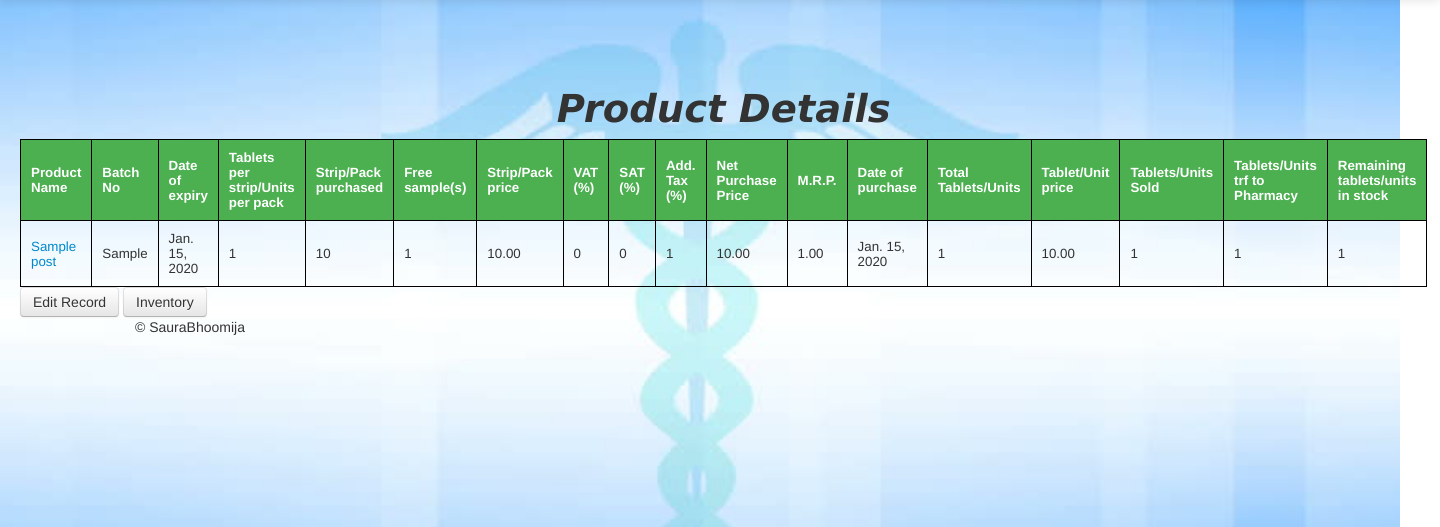
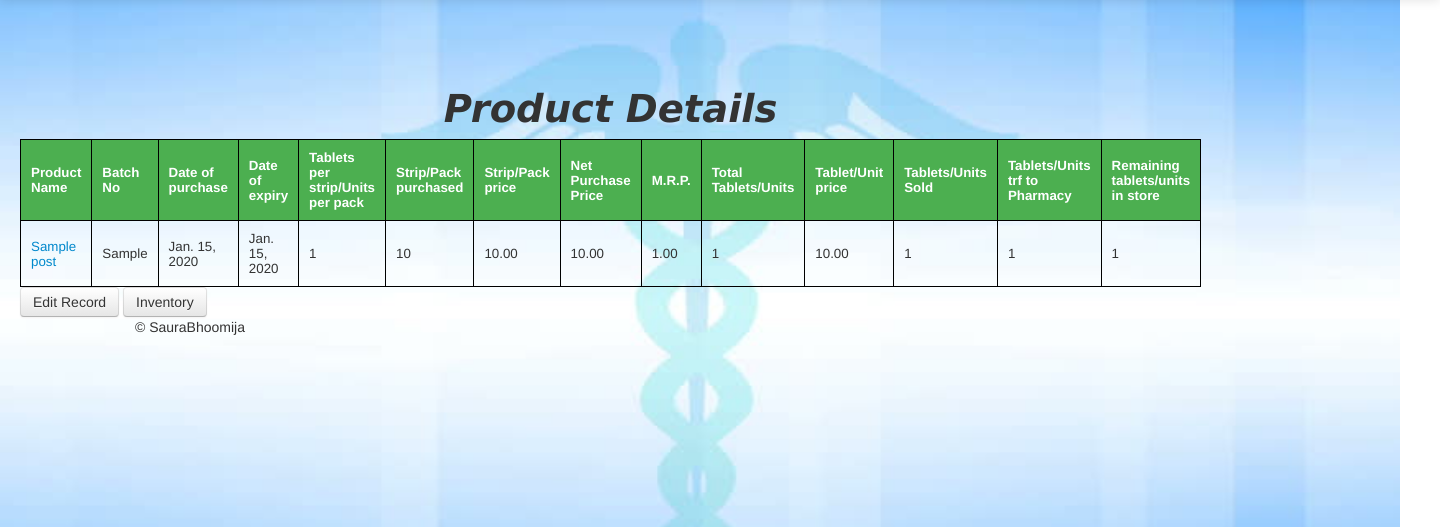
Before and after one commit to gsaurabhg/pharmacy, a Django app: page /post/1/ in a window 1440 px wide. Shown: the part 41-568 px from the top of the page. Run offline with Django 3.2, Linux system fonts and the light colour scheme; a user stored in the database is signed in; tables that the repository leaves empty hold one stand-in row (values such as "Sample post").

Commit message:
RevB: changed as per the new Req

```diff
--- a/pharmacyapp/forms.py
+++ b/pharmacyapp/forms.py
@@ -4,14 +4,16 @@ from .models import Bill
 from .models import PatientDetail, returnBill
 
 class PostForm(forms.ModelForm):
-    dateOfPurchase =  forms.DateField(input_formats= [('%d-%m-%Y')],label="Date of Purchase",help_text="(Pls Enter Date in dd-mm-yyyy format)")
+    #dateOfPurchase =  forms.DateField(input_formats= [('%d-%m-%Y')],label="Date of Purchase",help_text="(Pls Enter Date in dd-mm-yyyy format)")
     class Meta:
         model = Post
-        exclude = ['pharmacy_user','netPurchasePrice','noOfTablets','pricePerTablet','noOfTabletsSold','noOfTabletsInStores','expiryDate','noOfTabletsToTrf']
+        exclude = ['pharmacy_user','netPurchasePrice','noOfTablets','pricePerTablet','noOfTabletsSold','noOfTabletsInStores',
+        		'expiryDate','noOfTabletsToTrf','netPurchasePrice','vat','sat','addTax','freeArticles','dateOfPurchase']
         widgets = {
                 'quantity' : forms.TextInput(    attrs   =  {'placeholder':'Number of strips'}),
                 'mrp' : forms.TextInput(    attrs   =  {'placeholder':'Maximum Retail Price per strip'}),
-        		'expiryDate' : forms.TextInput(    attrs   =  {'placeholder':'YYYY-MM-DD'})
+        		'expiryDate' : forms.TextInput(    attrs   =  {'placeholder':'YYYY-MM-DD'}),
+        		'dateOfPurchase' : forms.TextInput(    attrs   =  {'placeholder':'DD-MM-YYYY'})
         }
 
 
--- a/pharmacyapp/models.py
+++ b/pharmacyapp/models.py
@@ -17,7 +17,7 @@ class Post(models.Model):
     netPurchasePrice = models.DecimalField(max_digits=8, decimal_places=2,validators=[MinValueValidator(Decimal('0.01'))])
     mrp = models.DecimalField("M.R.P.",max_digits=8, decimal_places=2,validators=[MinValueValidator(Decimal('0.01'))])
     dateOfPurchase = models.DateField("Date Of Purchase",default=timezone.now)
-    vat = models.PositiveSmallIntegerField("VAT (%)",choices=Tax,default ='4')
+    vat = models.PositiveSmallIntegerField("VAT (%)",choices=Tax,default ='0')
     sat = models.PositiveSmallIntegerField("SAT (%)",choices=Tax_sat,default ='0')
     addTax = models.PositiveSmallIntegerField("Additional Taxes (%)",default ='0')
     noOfTablets = models.PositiveSmallIntegerField(default ='0')
--- a/pharmacyapp/static/css/pharmacyapp.css
+++ b/pharmacyapp/static/css/pharmacyapp.css
@@ -119,7 +119,7 @@ body {
     /* Enable use of floated navbar text */
     .navbar-text.pull-right {
     float: none;
-    padding-left: 5px;
+    padding-left: 7px;
     padding-right: 5px;
     }
 }
@@ -147,7 +147,7 @@ body {
         border-style:none none solid none;
     }
     h1.storeTitle {
-        font-size:12pt;
+        font-size:10pt;
     	color: black;
         line-height: 2px;
     }
--- a/pharmacyapp/static/js/jscript-queries.js
+++ b/pharmacyapp/static/js/jscript-queries.js
@@ -97,7 +97,7 @@ function finishTable_v1(colNo)
 
 function get_batch_no(request_data)
 {
-	request_data=request_data.trim().replace(/ /g, '-_____-');
+	request_data=request_data.trim().replace(/\s/g, '-_____-');
 	var url = "/medicineName/" + request_data + "/get_batch_no";
 	var medicineName = request_data;
 	$.getJSON(url, function(medName){
@@ -139,6 +139,16 @@ $.datepicker.setDefaults({
 });
 
 $(document).ready(function() {
+    $( "#dateOfPurchaseForm" ).datepicker({
+     changeDay: true,
+     changeMonth: true,
+     changeYear: true,
+     dateFormat: 'dd-mm-yy',
+  });
+});
+
+
+$(document).ready(function() {
    $('#expiryDateForm').datepicker({
      changeMonth: true,
      changeYear: true,
@@ -148,17 +158,7 @@ $(document).ready(function() {
         var iMonth = $("#ui-datepicker-div .ui-datepicker-month :selected").val();
         var iYear = $("#ui-datepicker-div .ui-datepicker-year :selected").val();
         $(this).datepicker('setDate', new Date(iYear, iMonth, 1));
-     },
-
-     beforeShow: function() {
-       if ((selDate = $(this).val()).length > 0)
-       {
-          iYear = selDate.substring(selDate.length - 4, selDate.length);
-          iMonth = jQuery.inArray(selDate.substring(0, selDate.length - 5), $(this).datepicker('option', 'monthNames'));
-          $(this).datepicker('option', 'defaultDate', new Date(iYear, iMonth, 1));
-          $(this).datepicker('setDate', new Date(iYear, iMonth, 1));
-       }
-    }
+     }
   });
 });
 
--- a/pharmacyapp/templates/pharmacyapp/patient_details.html
+++ b/pharmacyapp/templates/pharmacyapp/patient_details.html
@@ -25,8 +25,8 @@
 
     <form method="POST" class="patient-form">{% csrf_token %}
         {{ form.as_p }}
-        <button type="submit" class="save btn btn-default" name="search" value="search">Search</button>
-        <button type="submit" class="save btn btn-default" name="newReg" value="newReg">New Registeration</button>
+        <button type="submit" class="save btn btn-default" name="search" value="search">Search Old Patient</button>
+        <button type="submit" class="save btn btn-default" name="newReg" value="newReg">New Patient</button>
     </form>
 
 {% endblock body_block%}
--- a/pharmacyapp/templates/pharmacyapp/possibilites.html
+++ b/pharmacyapp/templates/pharmacyapp/possibilites.html
@@ -19,7 +19,7 @@
 			<td>{{ patientDetail.patientName}}</td>
 			<td>{{ patientDetail.patientPhoneNo}}</td>
 			<td><a <button type="submit" class="save btn btn-default" href="{% url 'medicine_order' pk=patientDetail.pk %}">Add</button></a></td>
-			<td><a <button type="submit" class="save btn btn-default" href="{% url 'bill_details' pk=patientDetail.pk %}" name="order" value="order">Order Preview</button></a></td>
+			<td><a <button type="submit" class="save btn btn-default" href="{% url 'bill_details' pk=patientDetail.pk %}" name="order" value="order">View Ordered Medicines</button></a></td>
 			<td><a <button type="submit" class="save btn btn-default" href="{% url 'medicine_last_checkout' pk=patientDetail.pk %}" name="previousBill" value="previousBill">Previous Bill</button></a></td>
 		</tr>
 		{% endfor %}
--- a/pharmacyapp/templates/pharmacyapp/post_detail.html
+++ b/pharmacyapp/templates/pharmacyapp/post_detail.html
@@ -14,37 +14,29 @@
 		<tr>
 			<th>Product Name</th>
 			<th>Batch No</th>
+			<th>Date of purchase</th>
 			<th>Date of expiry</th>
 			<th>Tablets per strip/Units per pack</th>
 			<th>Strip/Pack purchased</th>
-			<th>Free sample(s)</th>
 			<th>Strip/Pack price</th>
-			<th>VAT (%)</th>
-			<th>SAT (%)</th>
-			<th>Add. Tax (%)</th>
 			<th>Net Purchase Price</th>
 			<th>M.R.P.</th>
-			<th>Date of purchase</th>
 			<th>Total Tablets/Units</th>
 			<th>Tablet/Unit price</th>
 			<th>Tablets/Units Sold</th>
 			<th>Tablets/Units trf to Pharmacy</th>
-			<th>Remaining tablets/units in stock</th>
+			<th>Remaining tablets/units in store</th>
 		</tr>
 		<tr>
 			<td><a href="{% url 'post_detail' pk=post.pk %}">{{ post.medicineName }}</a></td>
 			<td>{{ post.batchNo }}</td>
+			<td>{{ post.dateOfPurchase }}</td>
 			<td>{{ post.expiryDate}}</td>
 			<td>{{ post.pack }}</td>
 			<td>{{ post.quantity}}</td>
-			<td>{{ post.freeArticles}}</td>
 			<td>{{ post.pricePerStrip}}</td>
-			<td>{{ post.vat}}</td>
-			<td>{{ post.sat}}</td>
-			<td>{{ post.addTax}}</td>
 			<td>{{ post.netPurchasePrice}}</td>
 			<td>{{ post.mrp }}</td>
-			<td>{{ post.dateOfPurchase }}</td>
 			<td>{{ post.noOfTablets}}</td>
 			<td>{{ post.pricePerTablet}}</td>
 			<td>{{ post.noOfTabletsSold}}</td>
--- a/pharmacyapp/templates/pharmacyapp/post_list.html
+++ b/pharmacyapp/templates/pharmacyapp/post_list.html
@@ -24,7 +24,7 @@
 			<th>Batch No</th>
 			<th>Date of Expiry</th>
 			<th>Tablets/Unit Price</th>
-			<th>Remaining tablets/units in stock</th>
+			<th>Remaining tablets/units in store</th>
 			<th>Tablets in pharmacy</th>
 			<th>Tablets to transfer</th>
 		</tr>
--- a/pharmacyapp/templates/pharmacyapp/sideNavigation.html
+++ b/pharmacyapp/templates/pharmacyapp/sideNavigation.html
@@ -44,7 +44,7 @@
 			<td>{{ billDetail.totalPrice }}</td>
 			<td>{{ billDetail.discount }}</td>
 			<td>{{ billDetail.discountedPrice }}</td>
-			<td><a <button type="submit" class="save btn btn-default" name="remove" value="remove" href="{% url 'medicine_remove' pk=billDetail.pk %}">Remove from Cart</button></a></td>
+			<td><a <button type="submit" class="save btn btn-default" name="remove" value="remove" href="{% url 'medicine_remove' pk=billDetail.pk %}">Remove Medicine</button></a></td>
 			<!--
 			<script type="text/javascript" src="/static/js/jscript-queries.js"></script>
 			<td><button id="delete-btn"> Delete</button></td>-->
@@ -64,8 +64,8 @@
         </tbody>
     </table>
     {% if user.is_authenticated %}
-    <a <button type="submit" class="save btn btn-default" href="{% url 'medicine_order' pk=billGeneration.0.patientID.pk %}">Add</button></a>
-    <a <button type="submit" class="save btn btn-default" href="{% url 'medicine_checkout' pk=billGeneration.0.patientID.pk %}">Checkout</button></a>
+    <a <button type="submit" class="save btn btn-default" href="{% url 'medicine_order' pk=billGeneration.0.patientID.pk %}">Add Medicine</button></a>
+    <a <button type="submit" class="save btn btn-default" href="{% url 'medicine_checkout' pk=billGeneration.0.patientID.pk %}">Final Billing</button></a>
     {% endif %}
 {% endif %}
 
--- a/pharmacyapp/views.py
+++ b/pharmacyapp/views.py
@@ -35,16 +35,19 @@ def post_detail(request, pk):
 @login_required
 def post_new(request):
     current_user = request.user.username
-    currentDate = datetime.datetime.strptime(str(format(timezone.now(), '%d-%m-%Y')),"%d-%m-%Y")
+    currentDate = datetime.datetime.strptime(str(format(datetime.date.today(), '%d-%m-%Y')),"%d-%m-%Y")
     if (current_user == "admin" or current_user == "saurabhg"):
         if (request.method == "POST" and request.POST.get('save')):
             form = PostForm(request.POST)
             if form.is_valid():
                 post = form.save(commit=False)
-                enteredDate = datetime.datetime.strptime(str(format(post.dateOfPurchase, '%d-%m-%Y')),"%d-%m-%Y")
+                webFormFields = request.POST
+                enteredDate = datetime.datetime.strptime(webFormFields['dateOfPurchaseForm'],'%d-%m-%Y')
+                #enteredDate = datetime.datetime.strptime(str(format(post.dateOfPurchase, '%d-%m-%Y')),"%d-%m-%Y")
                 if ( enteredDate > currentDate):
-                    messages.info(request,"Purchase Date " + format(post.dateOfPurchase, '%d-%m-%Y') + " can not be greater than Todays date i.e., " + format(timezone.now(), '%d-%m-%Y'))
+                    messages.info(request,"Purchase Date " + webFormFields['dateOfPurchaseForm'] + " can not be greater than Todays date i.e., " + format(timezone.now(), '%d-%m-%Y'))
                     return render(request, 'pharmacyapp/post_edit.html', {'form': form})
+                post.dateOfPurchase= enteredDate
                 if post.pack == 0:
                     messages.info(request,"Number of Tablets/Bottles to be greater than 0")
                     return render(request, 'pharmacyapp/post_edit.html', {'form': form})
@@ -68,15 +71,15 @@ def post_new(request):
                             messages.info(request,"Expiry Date to be in DD-MM-YYY format")
                             return render(request, 'pharmacyapp/post_edit.html', {'form': form})
                     post.expiryDate = datetime.datetime.strptime(webFormFields['expiryDateForm'],'%d-%m-%Y')
-                    enteredDate = post.expiryDate
-                    if enteredDate < currentDate:
+                    enteredExpiryDate = post.expiryDate
+                    if enteredExpiryDate < currentDate:
                         messages.info(request,"enter the proper expiry Date")
                         return render(request, 'pharmacyapp/post_edit.html', {'form': form})
                     post.pharmacy_user = request.user
                     post.noOfTablets = (int(post.quantity)+int(post.freeArticles))*int(post.pack)
                     post.pricePerTablet = post.mrp/post.pack
                     post.noOfTabletsInStores = int(post.noOfTablets) - int(post.noOfTabletsSold)
-                    post.netPurchasePrice = Decimal(post.quantity)*post.pricePerStrip*Decimal((100+post.vat+post.sat+post.addTax)/100)
+                    post.netPurchasePrice = Decimal(post.quantity)*post.pricePerStrip*Decimal((100+int(post.vat)+int(post.sat)+int(post.addTax))/100)
                     post.save()
                     return redirect('post_detail', pk=post.pk)
         else:
@@ -158,7 +161,8 @@ def patient_details(request):
             #####MAKE THE BILL FORM IN 2 FRAMES
         elif request.POST.get('billSearch'):
             webFormFields = request.POST
-            billDet = Bill.objects.filter(billNo__exact=webFormFields['billNo'])
+            bill_No = webFormFields['billNo'].upper()
+            billDet = Bill.objects.filter(billNo__exact=bill_No)
             if len(billDet) == 0:
                 messages.info(request,"Please Check the Bill Number")
             else:
@@ -226,7 +230,7 @@ def medicine_order(request, pk):
                 billDetails.batchNo = medDetails.batchNo
                 billDetails.expiryDate = medDetails.expiryDate
                 if len(Bill.objects.all().filter(patientID__patientID__exact = patientDetails.patientID,transactionCompleted__exact = 'N')) == 0:
-                    billDetails.billNo = 'US00'+str(Bill.objects.count())
+                    billDetails.billNo = 'SSDS00'+str(Bill.objects.count())
                     billDetails.billDate = timezone.now()
                 else:
                     if len(Bill.objects.all().filter(patientID__patientID__exact = patientDetails.patientID,transactionCompleted__exact = 'N')) > 1 :
@@ -269,6 +273,7 @@ def medicine_checkout(request, pk):
 @login_required
 def medicine_last_checkout(request, pk):
     patientInfo = get_object_or_404(PatientDetail, pk=pk)
+    #To fix the use case of first entry
     billGeneration = Bill.objects.all().filter(patientID__patientID__exact = patientInfo.patientID,transactionCompleted__exact = 'Y').latest('pk')
     billGeneration = Bill.objects.all().filter(billNo__exact = billGeneration.billNo,transactionCompleted__exact = 'Y')
     return render(request, 'pharmacyapp/medicine_checkout.html', {'billGeneration': billGeneration})
@@ -317,7 +322,7 @@ def report_sales(request):
 
 def get_batch_no(request, medName):
     medName=medName.replace("-_____-"," ")
-    current_meds = Post.objects.all().filter(medicineName=medName,noOfTabletsInStores__gt = 0)
+    current_meds = Post.objects.all().filter(medicineName=medName,noOfTabletsToTrf__gt = 0)
     json_models = serializers.serialize("json", current_meds)
     return HttpResponse(json_models, content_type="application/javascript")
 
```
Also changed, not shown: pharmacyapp/templates/pharmacyapp/medicine_checkout.html (+6 -6 lines), pharmacyapp/templates/pharmacyapp/medicine_order.html (+4 -4 lines), pharmacyapp/templates/pharmacyapp/post_edit.html (+4 -5 lines).
